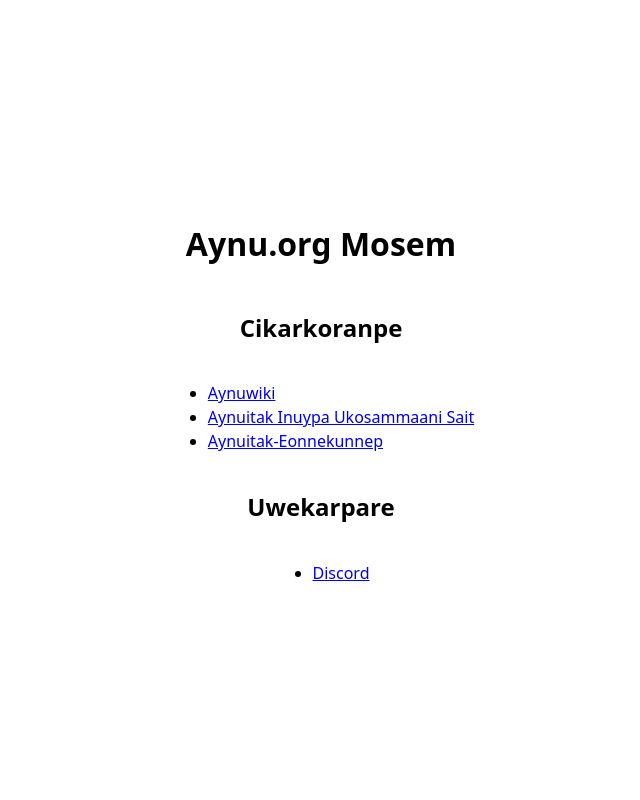
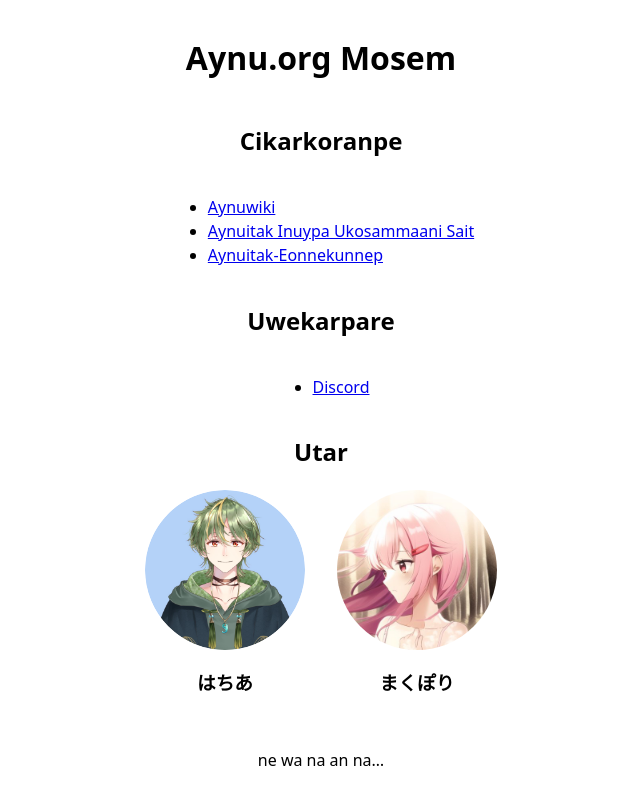
Before and after one commit to mkpoli/aynu.org, a SvelteKit app: page / in a window 1280 px wide. Shown: the whole page, without its empty margins (319-959 px from the left). Built offline with nearby package versions, Linux system fonts and the light colour scheme.

Commit message:
Add members

```diff
--- a/src/routes/+page.svelte
+++ b/src/routes/+page.svelte
@@ -1,3 +1,8 @@
+<script lang="ts">
+	import Hachia from '$assets/images/Hachia.png';
+	import Mkpoli from '$assets/images/Mkpoli.jpg';
+</script>
+
 <svelte:head>
 	<title>Aynu.org Mosem</title>
 </svelte:head>
@@ -26,6 +31,24 @@
 			<a href="https://discord.aynu.org/"> Discord </a>
 		</li>
 	</ul>
+
+	<h2>Utar</h2>
+
+	<div class="members">
+		<div class="member-card">
+			<a href="https://twitter.com/hachia_go" target="_blank">
+				<img src={Hachia} alt="Hachia" />
+				<h3>はちあ</h3>
+			</a>
+		</div>
+		<div class="member-card">
+			<a href="https://twitter.com/mkpoli" target="_blank">
+				<img src={Mkpoli} alt="Hachia" />
+				<h3>まくぽり</h3>
+			</a>
+		</div>
+		<p>ne wa na an na…</p>
+	</div>
 </main>
 
 <style>
@@ -37,4 +60,39 @@
 
 		min-height: 100svh;
 	}
+
+	.members {
+		display: flex;
+		flex-direction: row;
+		align-items: center;
+		justify-content: center;
+		flex-wrap: wrap;
+		gap: 1em 2em;
+	}
+
+	.member-card {
+		display: flex;
+		flex-direction: column;
+		align-items: center;
+		justify-content: center;
+	}
+
+	/* Make p always break to next line */
+
+	.members p {
+		width: 100%;
+		text-align: center;
+	}
+
+	.member-card img {
+		width: 10em;
+		height: 10em;
+		border-radius: 50%;
+	}
+
+	.member-card > a {
+		text-decoration: none;
+		color: inherit;
+		text-align: center;
+	}
 </style>
--- a/svelte.config.js
+++ b/svelte.config.js
@@ -11,7 +11,10 @@ const config = {
 		// adapter-auto only supports some environments, see https://kit.svelte.dev/docs/adapter-auto for a list.
 		// If your environment is not supported or you settled on a specific environment, switch out the adapter.
 		// See https://kit.svelte.dev/docs/adapters for more information about adapters.
-		adapter: adapter()
+		adapter: adapter(),
+		alias: {
+			$assets: './src/assets'
+		}
 	}
 };
 
```
Also changed, not shown: src/assets/images/Hachia.png (added), src/assets/images/Mkpoli.jpg (added).
